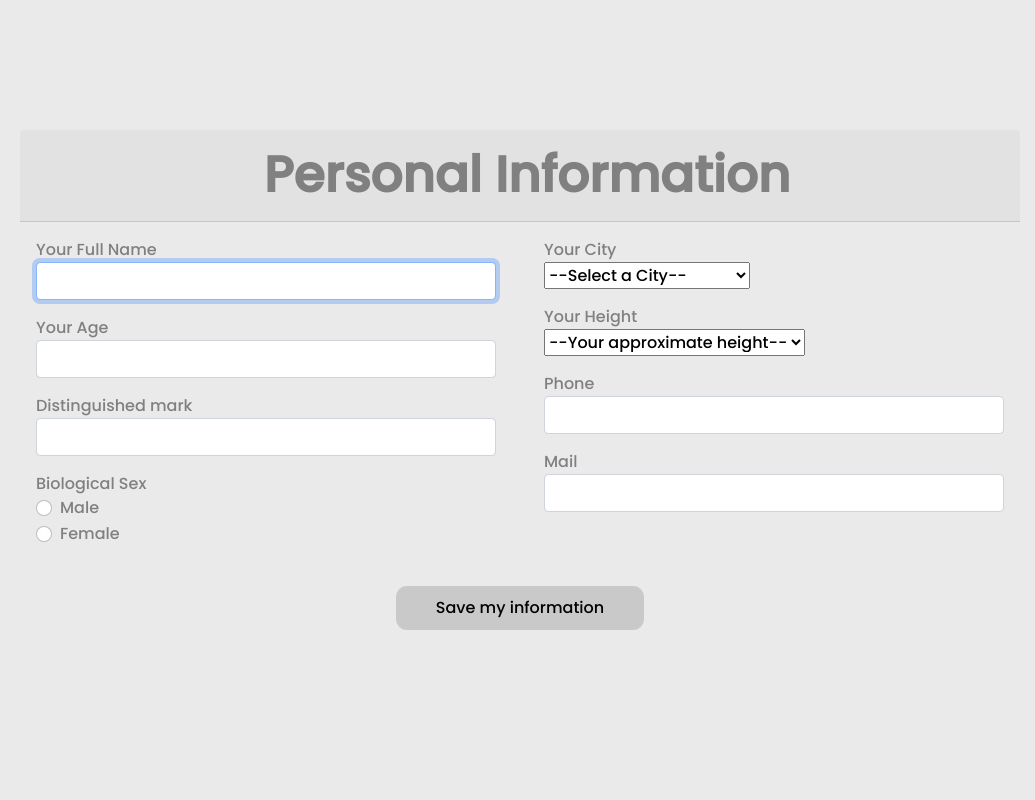
After one commit to Meowmeow-alt/Reconnect, a Flask app: page /personal in a window 1280 px wide. The commit adds this page. Shown: the whole page, without its empty margins (120-1155 px from the left). Run offline with Flask 3, Linux system fonts and the light colour scheme; some libraries are stand-ins or nearby versions; some web fonts are replaced.

Commit message:
Update UI

```diff
--- a/templates/index.html
+++ b/templates/index.html
@@ -8,7 +8,7 @@ Homepage
     {% include "navbar.html" %}
 
     <br><br>
-    <div class="row m-1 p-5">
+    <div class="row m-4 p-3">
         <div class="col-md-6">
             <!-- Card 1 -->
             <a href="/search">
--- /dev/null
+++ b/templates/personal.html
@@ -0,0 +1,87 @@
+{% extends "layout.html" %}
+
+{% block title %}
+Personal information
+{% endblock %}
+
+{% block body %}
+    <div class="d-flex align-items-center vh-100">
+        <div class="box container" style="max-width: 80vw;">
+            <div class="card-header" style="text-align: center;">Personal Information</div>
+            <div class="card-body">
+                {% with messages = get_flashed_messages() %}
+                    {% if messages %}
+                    <div class="alert alert-warning">
+                        {{ messages[0] }}
+                    </div>
+                    {% endif %}
+                {% endwith %}
+                <form action="/personal" method="POST">
+                    <div class="row gx-5">
+                        <div class="col-md-6">
+                            <div class="form-group mb-3">
+                                <label for="name">Your Full Name</label>
+                                <input type="text" class="form-control" name="name" id="name" autofocus required>
+                            </div>
+                            <div class="form-group my-3">
+                                <label for="age">Your Age</label>
+                                <input type="number" class="form-control" name="age" id="age" step="1" min="1" max="180" required>
+                            </div>
+                            <div class="form-group my-3">
+                                <label for="ward">Distinguished mark</label>
+                                <input type="text" class="form-control" name="ward" id="ward" autocomplete="off">
+                            </div>
+                            <div class="form-group my-3">
+                                <label for="sex">Biological Sex</label>
+                                <div class="form-check">
+                                    <input class="form-check-input" type="radio" name="sex" id="male" value="male" required>
+                                    <label class="form-check-label" for="male">Male</label>
+                                </div>
+                                <div class="form-check">
+                                    <input class="form-check-input" type="radio" name="sex" id="female" value="female" required>
+                                    <label class="form-check-label" for="female">Female</label>
+                                </div>
+                            </div>
+                        </div>
+
+
+                        <div class="col-md-6">
+                            <div class="form-group mb-3">
+                                <label for="city">Your City</label>
+                                <br>
+                                <select id="city" name="city">
+                                    <option value="--Select a City--" disabled selected>--Select a City--</option>
+                                    {% for key, value in location.items() %}
+                                    <option value="{{ key }}">{{ value['name_with_type'] }}</option>
+                                    {% endfor %}
+                                </select>
+                            </div>
+                            <div class="form-group my-3">
+                                <label for="height">Your Height</label>
+                                <br>
+                                <select id="height" name="height">
+                                    <option disabled selected>--Your approximate height--</option>
+                                    {% for key, value in height.items() %}
+                                    <option value="{{ key }}">{{ value }}</option>
+                                    {% endfor %}
+                                </select>
+                            </div>
+                            <div class="form-group my-3">
+                                <label for="phone">Phone</label>
+                                <input type="tel" class="form-control" name="phone" id="phone" autocomplete="off" required>
+                            </div>
+                            <div class="form-group my-3">
+                                <label for="mail">Mail</label>
+                                <input type="email" class="form-control" name="mail" id="mail" autocomplete="off" required>
+                            </div>
+                        </div>
+                    </div>
+
+
+                    <div class="my-4" style="text-align: center;"><button type="submit" class="login">Save my information</button></div>
+                </form>
+            </div>
+        </div>
+    </div>
+
+{% endblock %}
--- a/templates/register.html
+++ b/templates/register.html
@@ -19,7 +19,7 @@ Register
                     <div class="card-header" style="text-align: center;">Sign Up</div>
                     <div class="card-body">
                         {% with messages = get_flashed_messages() %}
-                          {% if messages %}
+                          {% if messages and messages[0] %}
                             <div class="alert alert-warning">
                               {{ messages[0] }}
                             </div>
```
Also changed, not shown: templates/login.html (+4 -4 lines), templates/portfolio.html (+86 -0 lines).
